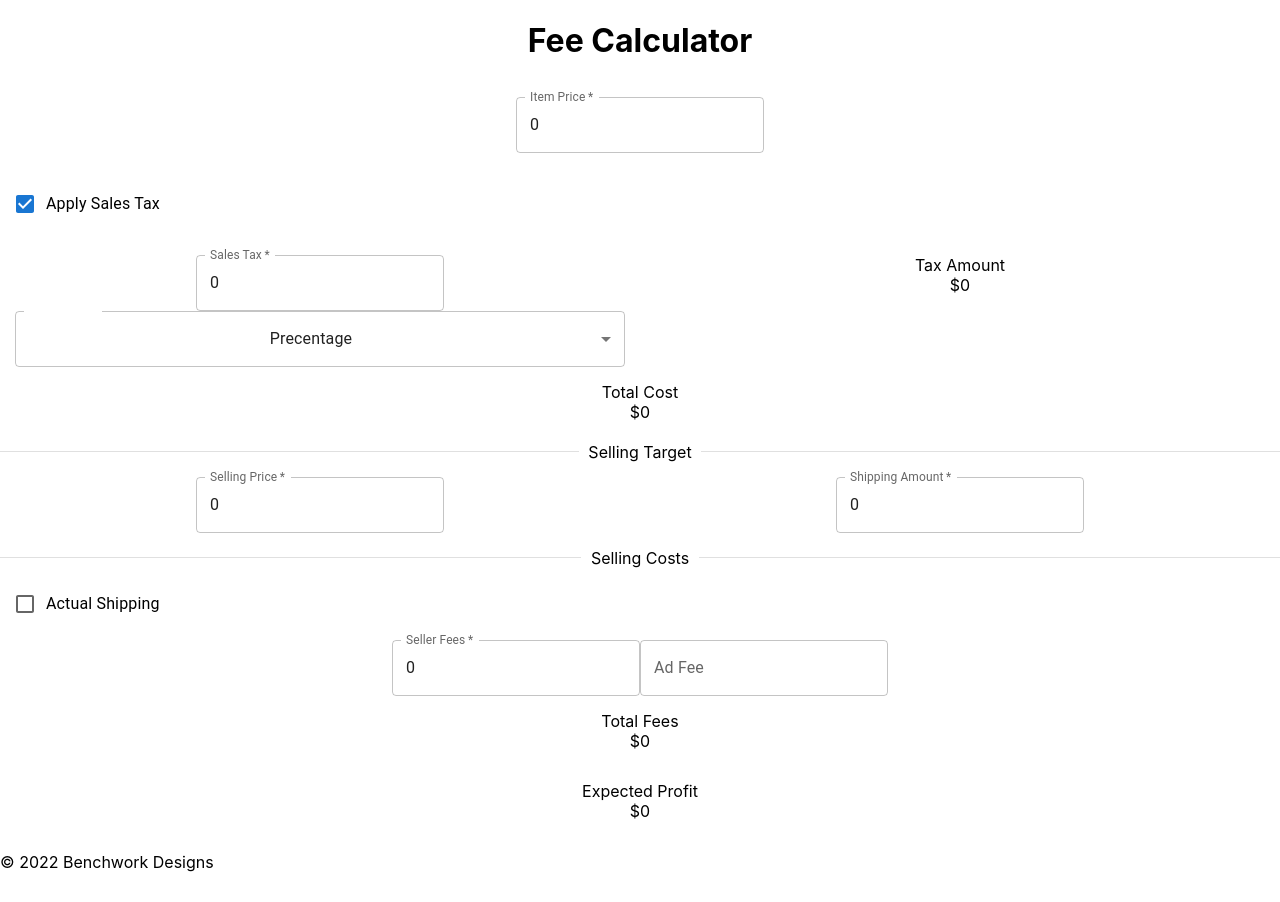
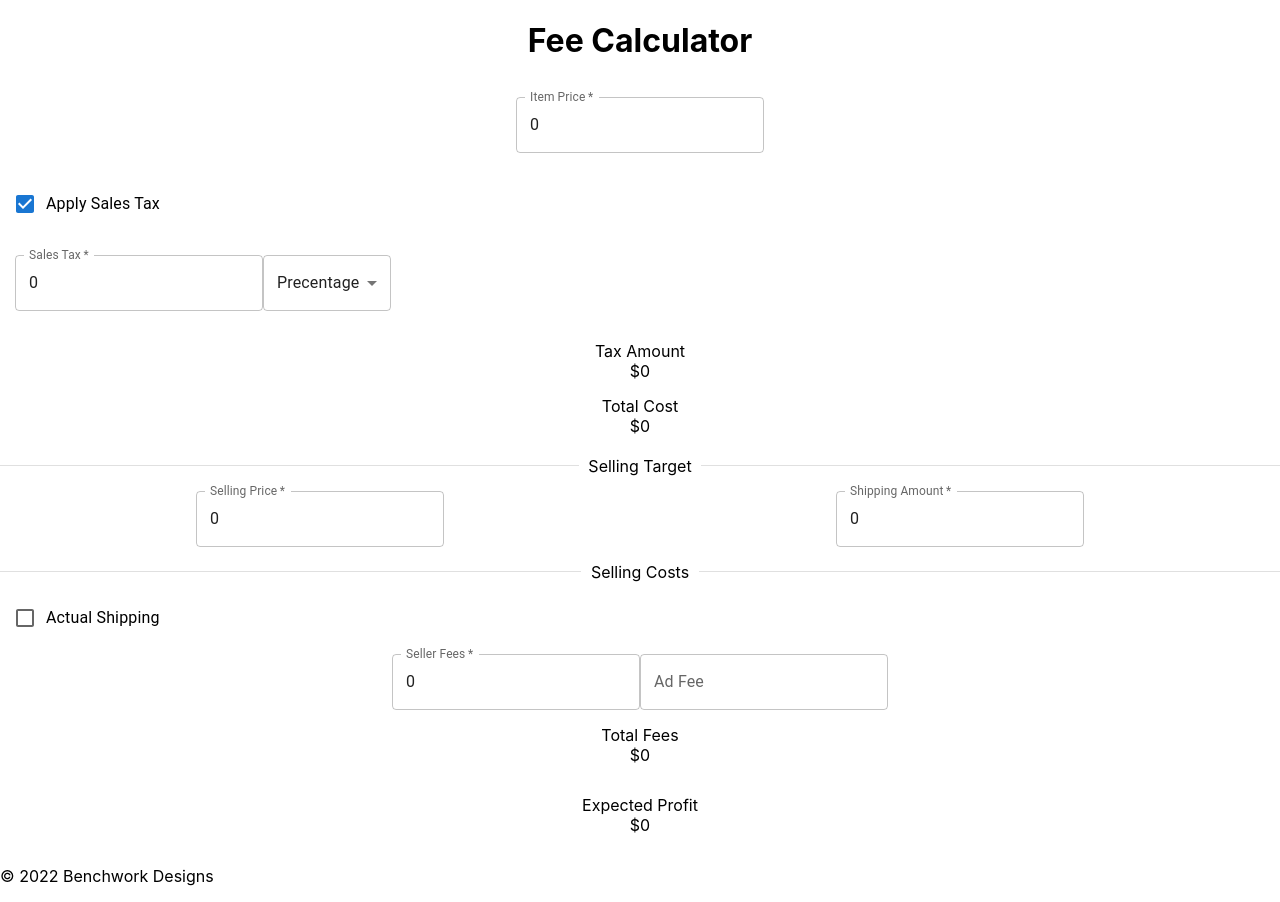
Before and after one commit to Fortee2/flipper-fees, a React (Create React App) app: page / in a window 1280 px wide. Both pictures are taken after a click on the label "Apply Sales Tax". Built offline with nearby package versions, Linux system fonts and the light colour scheme.

Commit message:
New Percentage Input
Allows toggle between % and dollar amount

```diff
--- a/src/calculators/ItemCalculator.ts
+++ b/src/calculators/ItemCalculator.ts
@@ -1,15 +1,20 @@
+import { Task } from "@mui/icons-material";
+import FeeTypes from "../enums/FeeTypes";
+
 class ItemCalculator {
     price: number;
     tax: number;
+    taxType: number;
     calculatedTax: number;
     estimatedPostage: number;
     estimatedPackingMaterials: number;
     totalItemCost: number ;
 
 
-    constructor(price: number, tax: number, estimatedPostage: number, estimatedPackingMaterials: number){
+    constructor(price: number, tax: number, taxType: number, estimatedPostage: number, estimatedPackingMaterials: number){
         this.price = price;
         this.tax = tax;
+        this.taxType = taxType;
         this.calculatedTax = 0;
         this.estimatedPostage = estimatedPostage;
         this.estimatedPackingMaterials = estimatedPackingMaterials;
@@ -21,7 +26,9 @@ class ItemCalculator {
 
      protected calculateTaxAmount = (): number => {
 
-        this.calculatedTax = this.convertTaxToPrecentage()  * this.price;
+        if(this.tax <= 0) return 0;
+
+        this.calculatedTax = (this.taxType == FeeTypes.PERCENTAGE) ? this.tax  * this.price : this.tax;
         return this.calculatedTax;
     }
 
@@ -29,12 +36,6 @@ class ItemCalculator {
         this.totalItemCost = this.price + this.calculatedTax + this.estimatedPostage + this.estimatedPackingMaterials;
         return this.totalItemCost;
     }
-
-    protected convertTaxToPrecentage = () : number => {
-        if(this.tax === 0) return 0;
-
-        return this.tax / 100;
-    }
 }
 
 export default ItemCalculator;
--- a/src/components/Pages/CalculatorPage.tsx
+++ b/src/components/Pages/CalculatorPage.tsx
@@ -11,6 +11,8 @@ import { PrecentageInput } from "../shared/PrecentageInput";
 const CalculatorPage =  () => {
     const [itemPrice, setItemPrice] = useState<number>(0);
     const [salesTax, setSalesTax] = useState<number>(0);
+    const [salesTaxType , setSalesTaxType] = useState<number>(FeeTypes.PERCENTAGE);
+    const [shippingFee, setShippingFee] = useState<number>(0);
     const [calculatedTax, setCalculatedTax] = useState<number>(0);
     const [sellPrice, setSellPrice] = useState<number>(0);
     const [shippingChrg, setShippingChrg] = useState<number>(0);
@@ -24,7 +26,7 @@ const CalculatorPage =  () => {
     const [showActualShipping, setShowActualShipping] = useState<boolean>(false);
 
     const setCalculatedAmount = () => {
-        const Item = new ItemCalculator( itemPrice, salesTax, 0, 0 );
+        const Item = new ItemCalculator( itemPrice, salesTax, salesTaxType, 0, 0 );
 
         setCalculatedTax(Item.calculatedTax);
         setTotalCost(Item.totalItemCost);
@@ -94,30 +96,22 @@ const CalculatorPage =  () => {
                 </div>
 
                 <div className="row" hidden={!showSalesTax} >
-                        <div className="col-6">
+                        <div className="col-12">
                             <div>
-                            {/* <TextField
-                                required
-                                id="sales-tax"
-                                type={"number"}
-                                label="Sales Tax"
-                                onChange={(event)=>{
-                                    setSalesTax(Number(event.target.value));
-                                } }
-                                value={salesTax}
-                            /> */}
                                 <PrecentageInput
-                            //    id="sales-tax"
                                     label="Sales Tax"
                                     value={salesTax}
-                                handleOnChange={(value)=>{ setSalesTax(value)}}
+                                    handleOnChange={(value, amtType)=>{
+                                        setSalesTax(value);
+                                        setSalesTaxType(amtType);
+                                    }}
                                 />
                             </div>
                         </div>
-                    <div className="col-6">
+                        <div className="col-12">
                             <span>Tax Amount</span>
                             <br></br>
-                        <span>${calculatedTax}</span>
+                            <span>${salesTax}</span>
                         </div>
                 </div>
                 <div>
--- a/src/components/shared/PrecentageInput.tsx
+++ b/src/components/shared/PrecentageInput.tsx
@@ -3,11 +3,12 @@ import MenuItem from "@mui/material/MenuItem";
 import Select from "@mui/material/Select";
 import TextField from "@mui/material/TextField";
 import { useEffect, useState } from "react";
+import FeeTypes from "../../enums/FeeTypes";
 
 interface PrecentageInputProps {
     label: string;
     value: number;
-    handleOnChange: (newValue : number)    => void;
+    handleOnChange: (newValue : number, valueType :  number)    => void;
 }
 
 export const PrecentageInput = (props: PrecentageInputProps) => {
@@ -15,8 +16,8 @@ export const PrecentageInput = (props: PrecentageInputProps) => {
     const [amtType, setAmtType] = useState<number>(100);
 
     const calculateNewValue = () => {
-        const newValue: number = (amtType == 100) ? controlValue / 100 : controlValue;
-        props.handleOnChange(newValue);
+        const newValue: number = (amtType == FeeTypes.PERCENTAGE) ? controlValue / FeeTypes.PERCENTAGE : controlValue;
+        props.handleOnChange(newValue,amtType);
     }
 
     useEffect(() => {
@@ -24,7 +25,8 @@ export const PrecentageInput = (props: PrecentageInputProps) => {
     } , [controlValue, amtType]);
 
     return (
-        <div>
+        <>
+            <div className="float-left">
                 <TextField
                     required
                     type={"number"}
@@ -35,19 +37,21 @@ export const PrecentageInput = (props: PrecentageInputProps) => {
                     } }
                     value={controlValue}
                 />
-            <FormControl fullWidth>
+            </div>
+            <div className="float-left">
+                <FormControl   >
                     <Select
                         value={amtType}
-                    label="Precentage?"
                         onChange={(event)=>{
                             setAmtType(event.target.value as number);
                             calculateNewValue() ;
                         }}
                     >
-                <MenuItem value={100}>Precentage</MenuItem>
-                <MenuItem value={1}>Fixed Amt.</MenuItem>
+                    <MenuItem value={FeeTypes.PERCENTAGE}>Precentage</MenuItem>
+                    <MenuItem value={FeeTypes.FIXED}>Fixed Amt.</MenuItem>
                     </Select>
                 </FormControl>
             </div>
+        </>
     );
 }
--- a/src/enums/FeeTypes.ts
+++ b/src/enums/FeeTypes.ts
@@ -1,6 +1,6 @@
 enum FeeTypes {
-    PERCENTAGE = 'PERCENTAGE',
-    FIXED = 'FIXED',
+    PERCENTAGE = 100,
+    FIXED = 1,
 }
 
 export default FeeTypes;
--- a/src/index.css
+++ b/src/index.css
@@ -40,3 +40,7 @@ code {
   clear: both;
   display: table;
 }
+
+.float-left {
+  float: left;
+}
```
Lines whose indentation alone changed are shown as unchanged.
